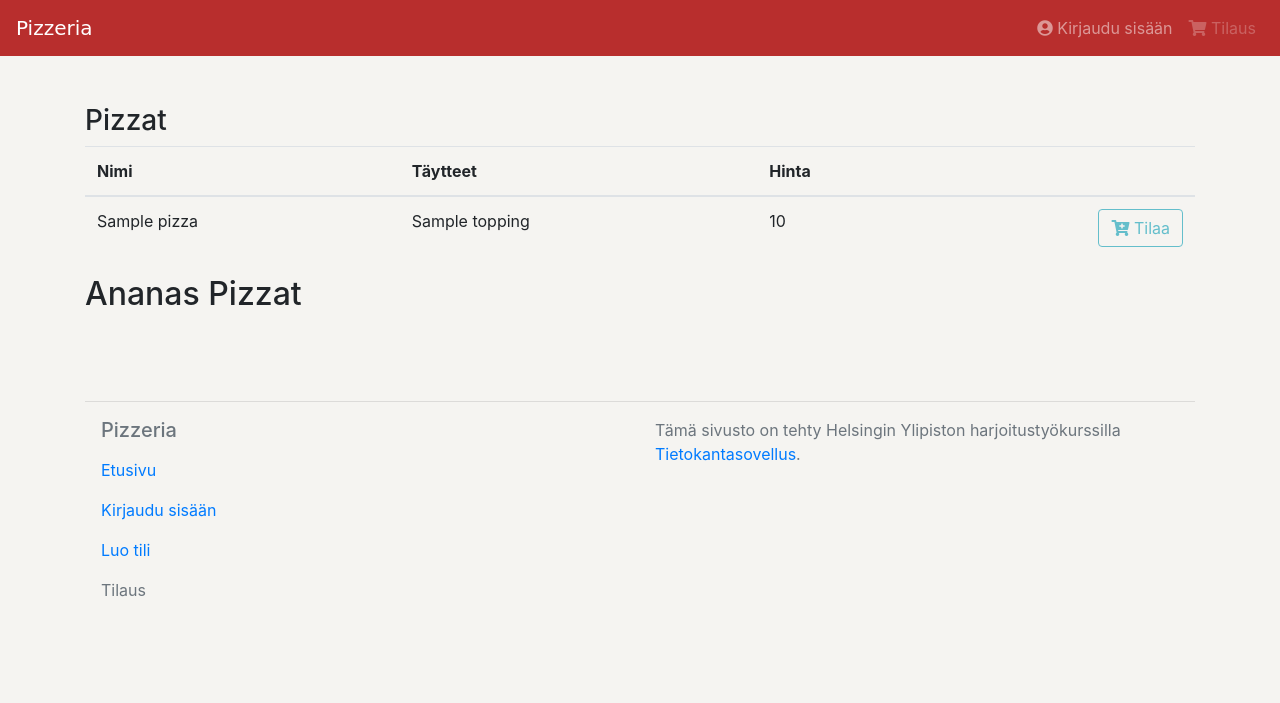
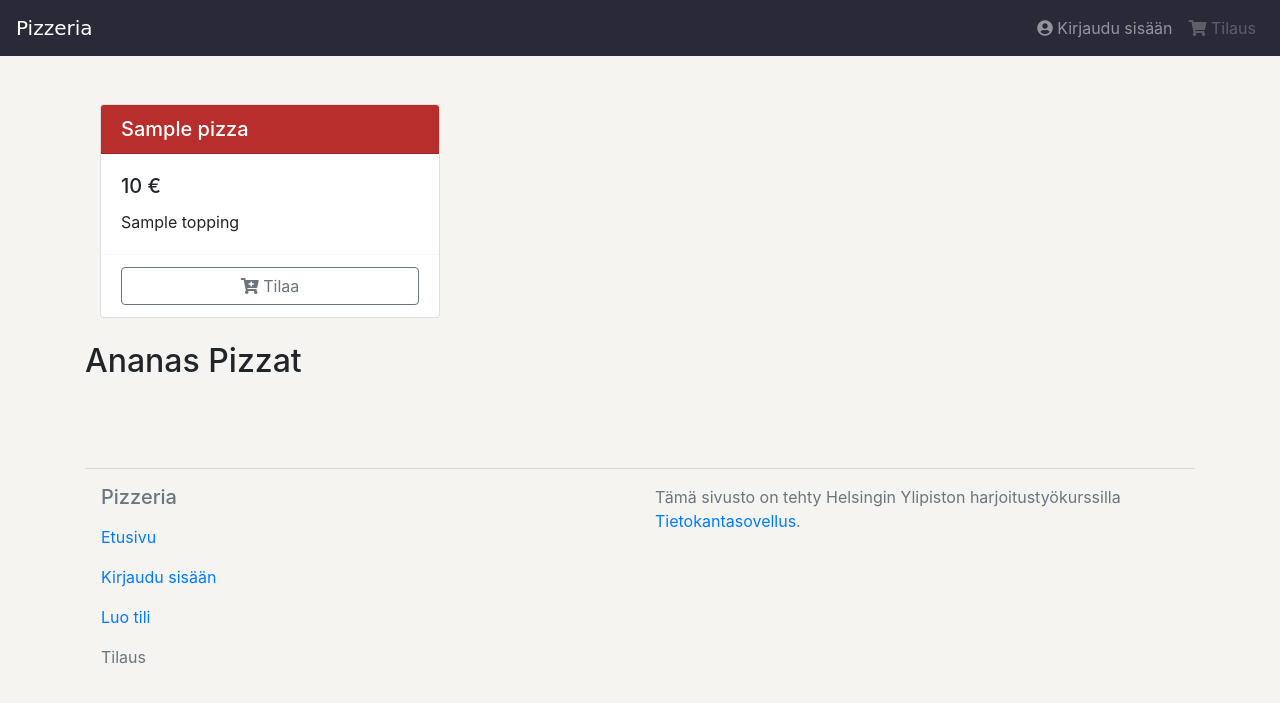
Before and after one commit to juissijohtaja/Pizzapalvelu, a Flask app: page / in a window 1280 px wide. Shown: the top 703 px of the page. Run offline with Flask 2, Linux system fonts and the light colour scheme; tables that the repository leaves empty hold one stand-in row (values such as "Sample post"); some libraries are stand-ins or nearby versions; some web fonts are replaced.

Commit message:
pizzas layout

```diff
--- a/application/pizzas/models.py
+++ b/application/pizzas/models.py
@@ -4,8 +4,6 @@ from sqlalchemy.orm import relationship
 from sqlalchemy.sql import text
 
 class Pizza(Base, Name):
-    #id = db.Column(db.Integer, primary_key=True)
-    #name = db.Column(db.String(144), nullable=False)
     price = db.Column(db.Integer, nullable=False)
 
     toppings = relationship("Topping", secondary="pizza_topping")
@@ -24,6 +22,6 @@ class Pizza(Base, Name):
 
         response = []
         for row in res:
-            response.append({"id":row[0], "name":row[1]})
+            response.append({"id":row[0], "name":row[1], "topping":row[3]})
 
         return response
--- a/application/pizzas/views.py
+++ b/application/pizzas/views.py
@@ -2,7 +2,6 @@ from application import app, db
 from application.pizzas.models import Pizza
 from application.pizzas.forms import PizzasForm, PizzasEditForm
 from application.toppings.models import Topping
-
 
 from flask import redirect, render_template, request, url_for
 from flask_login import login_required
--- a/application/static/css/main.css
+++ b/application/static/css/main.css
@@ -4,8 +4,14 @@ body {
   background-color: #F5F4F1;
 }
 
-.my-red{
+.mahogany{
   background-color:#B82E2D;
+}
+.charade{
+  background-color:#292937;
+}
+.waterloo{
+  background-color:#867E99;
 }
 .pizzeria-logo{
   font-family: 'Slackey', cursive;
--- a/application/templates/index.html
+++ b/application/templates/index.html
@@ -2,38 +2,25 @@
 
 {% block body %}
 <div class="container">
-  <div class="row">
-    <div>
-      <h3>Pizzat</h3>
+  <div class="row row-cols-1 row-cols-md-3">
+    {% for pizza in pizzas %}
+    <div class="col mb-4">
+      <div class="card h-100">
+        <h5 class="card-header text-white mahogany">{{ pizza.name }}</h5>
+        <div class="card-body">
+          <h5 class="card-title">{{ pizza.price }} €</h5>
+          <p class="card-text">
+            {% for topping in pizza.toppings %}
+              {{ topping.name }}
+            {% endfor %}
+          </p>
+        </div>
+        <div class="card-footer bg-transparent border-light">
+          <button class="btn btn-outline-secondary btn-block"><i class="fas fa-cart-plus"></i> Tilaa</button>
+        </div>
+      </div>
     </div>
-  </div>
-  <div class="row">
-    <div class="table-responsive">
-      <table class="table">
-        <thead>
-          <tr>
-            <th>Nimi</th>
-            <th>Täytteet</th>
-            <th>Hinta</th>
-            <th></th>
-          </tr>
-        </thead>
-        {% for pizza in pizzas %}
-          <tr>
-            <td>{{ pizza.name }}</td>
-            <td>
-              {% for topping in pizza.toppings %}
-                {{ topping.name }}
-              {% endfor %}
-            </td>
-            <td>{{ pizza.price }}</td>
-            <td class="text-right">
-                <button class="btn btn-outline-info disabled"><i class="fas fa-cart-plus"></i> Tilaa</button>
-            </td>
-          </tr>
-        {% endfor %}
-      </table>
-    </div>
+    {% endfor %}
   </div>
 </div>
 
--- a/application/templates/layout.html
+++ b/application/templates/layout.html
@@ -10,7 +10,7 @@
     </head>
     <body>
       <header>
-        <nav class="navbar navbar-expand-lg navbar-dark my-red">
+        <nav class="navbar navbar-expand-lg navbar-dark charade">
           <a class="navbar-brand pizzeria-logo" href="{{ url_for('index') }}">Pizzeria</a>
           <button class="navbar-toggler" type="button" data-toggle="collapse" data-target="#navbarCollapse" aria-controls="navbarCollapse" aria-expanded="false" aria-label="Toggle navigation">
                   <span class="navbar-toggler-icon"></span>
```
